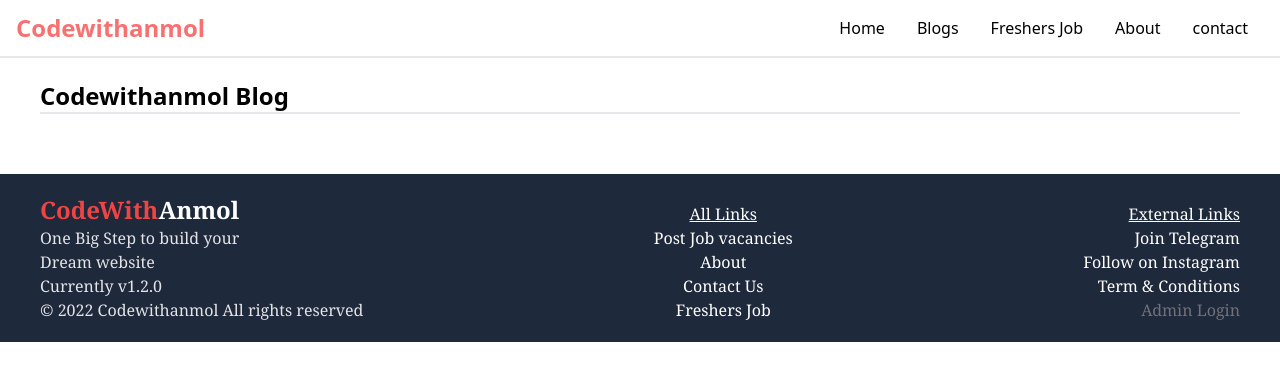
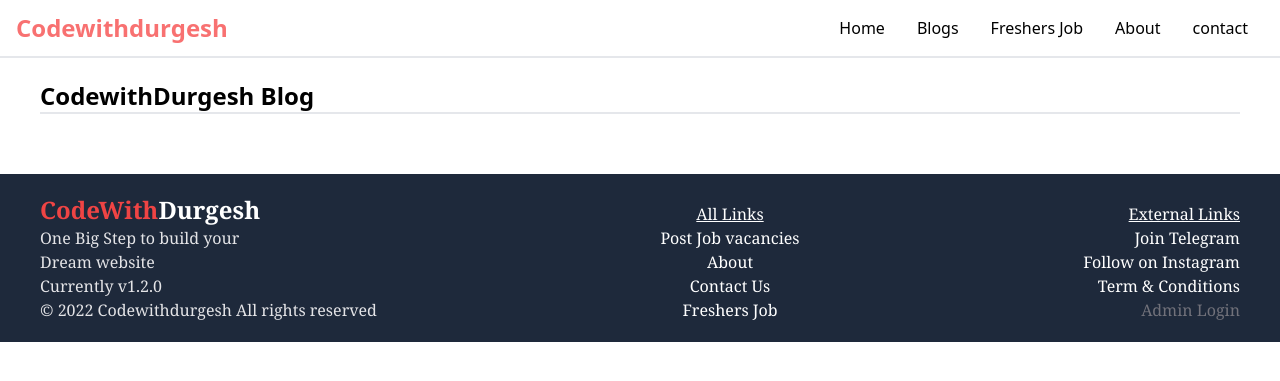
Before and after one commit to Durgesh63/codewithdurgesh, a Django app: page /blog/ in a window 1280 px wide. Shown: the top 381 px of the page. Run offline with Django 3.2, Linux system fonts and the light colour scheme; data that the repository does not hold is empty; some libraries are stand-ins or nearby versions.

Commit message:
update name of codewithanmol to codewithdurgesh

```diff
--- a/blog/templates/blog/404.html
+++ b/blog/templates/blog/404.html
@@ -5,7 +5,7 @@
 <!-- Primary Meta Tags -->
 <meta name="title" content=" 404 Page not Found ">
 <meta name="description" content="Oops! Looks like you followed a bad link. If you think this is a problem with us, please tell us">
-<meta name="keywords" content="codewithanmol ,code with anmol , Fresher, 404 page not found , fresher job , Fresherjob">
+<meta name="keywords" content="codewithdurgesh ,code with durgesh , Fresher, 404 page not found , fresher job , Fresherjob">
 <!-- Open Graph / Facebook -->
 <meta property="og:type" content="website">
 <meta property="og:url" content="{{current_path}}">
--- a/blog/templates/blog/base/footer.html
+++ b/blog/templates/blog/base/footer.html
@@ -4,7 +4,7 @@
         class="p-5 m-0 text-white bg-slate-800 flex-wrap h-auto flex justify-between lg:flex lg:items-center lg:justify-between">
 
         <ul class="justify-start mx-5">
-            <li class="font-bold text-2xl"><span class="text-red-500">CodeWith</span><span>Anmol</span></li>
+            <li class="font-bold text-2xl"><span class="text-red-500">CodeWith</span><span>Durgesh</span></li>
             <li class="text-zinc-200 w-auto">
                 One Big Step to build your
             </li>
@@ -15,7 +15,7 @@
                 Currently v1.2.0
             </li>
             <li class="text-zinc-200 w-auto">
-                © 2022 Codewithanmol All rights reserved
+                © 2022 Codewithdurgesh All rights reserved
             </li>
         </ul>
 
--- a/blog/templates/blog/base/navbar.html
+++ b/blog/templates/blog/base/navbar.html
@@ -3,7 +3,7 @@
     <nav
         class="flex border-b-2 flex-wrap items-center justify-between w-full md:py-0 px-4 py-4 fixed top-0 z-40 bg-white ">
         <div>
-            <span class="font-bold text-2xl"><span class="text-red-400">Codewithanmol</span> </span>
+            <span class="font-bold text-2xl"><span class="text-red-400">Codewithdurgesh</span> </span>
         </div>
 
         <i class="bi bi-list text-2xl mr-2 place-items-end cursor-pointer md:hidden block" id="menu-button"></i>
--- a/blog/templates/blog/blog.html
+++ b/blog/templates/blog/blog.html
@@ -1,28 +1,28 @@
 {% extends 'blog/homepage.html' %}
 {% load static %}
 {% block seo %}
-<title>Blogs - CodeWithAnmol</title>
+<title>Blogs - CodeWithDurgesh</title>
 <!-- Primary Meta Tags -->
-<meta name="title" content="Blogs - CodeWithAnmol">
-<meta name="description" content="Read through the variety of programming articles help in build website from CodeWithAnmol">
-<meta name="keywords" content="HTML, CSS, JavaScript, Django , CodeWithAnmol , codewithanmol ,code with anmol ,  Blogs , Blog">
+<meta name="title" content="Blogs - CodeWithDurgesh">
+<meta name="description" content="Read through the variety of programming articles help in build website from CodeWithDurgesh">
+<meta name="keywords" content="HTML, CSS, JavaScript, Django , CodeWithdurgesh , codewithdurgesh ,code with durgesh ,  Blogs , Blog">
 <!-- Open Graph / Facebook -->
 <meta property="og:type" content="website">
 <meta property="og:url" content="{{current_path}}">
-<meta property="og:title" content="Blogs - CodeWithAnmol">
-<meta property="og:description" content="Read through the variety of programming articles help in build website from CodeWithAnmol">
+<meta property="og:title" content="Blogs - CodeWithdurgesh">
+<meta property="og:description" content="Read through the variety of programming articles help in build website from CodeWithdurgesh">
 <meta property="og:image" content="https://res.cloudinary.com/anmoldev/image/upload/v1645629950/Screenshot_from_2022-02-23_20-53-28_aynez4.png">
 <!-- Twitter -->
 <meta property="twitter:card" content="summary_large_image">
 <meta property="twitter:url" content="{{current_path}}">
-<meta property="twitter:title" content="Blogs - CodeWithAnmol">
-<meta property="twitter:description" content="Read through the variety of programming articles help in build website from CodeWithAnmol">
+<meta property="twitter:title" content="Blogs - CodeWithdurgesh">
+<meta property="twitter:description" content="Read through the variety of programming articles help in build website from CodeWithdurgesh">
 <meta property="twitter:image" content="https://res.cloudinary.com/anmoldev/image/upload/v1645629950/Screenshot_from_2022-02-23_20-53-28_aynez4.png">
 {% endblock seo %}
 {% block main %}
 <div class="mt-28 lg:my-10 mx-2 lg:mx-10">
     <div class="text-xl lg:text-2xl border-b-2 font-bold">
-       Codewithanmol Blog
+       CodewithDurgesh Blog
     </div>
     <div class="grid gap-2 mt-1 lg:mt-5 grid-cols-6">
         <div class="lg:col-span-4 col-span-6">
--- a/blog/templates/blog/contectus.html
+++ b/blog/templates/blog/contectus.html
@@ -5,7 +5,7 @@
 <!-- Primary Meta Tags -->
 <meta name="title" content="Contant us">
 <meta name="description" content="If you have any question or comment submit connect us form to raise your Query">
-<meta name="keywords" content="HTML, aboutus , CSS, JavaScript, Django , CodeWithAnmol , codewithanmol ,code with anmol ,  Blogs , Blog">
+<meta name="keywords" content="HTML, aboutus , CSS, JavaScript, Django , CodeWithdurgesh , codewithdurgesh ,code with durgesh ,  Blogs , Blog">
 <!-- Open Graph / Facebook -->
 <meta property="og:type" content="website">
 <meta property="og:url" content="{{current_path}}">
--- a/blog/templates/blog/contents.html
+++ b/blog/templates/blog/contents.html
@@ -5,7 +5,7 @@
 <!-- Primary Meta Tags -->
 <meta name="title" content="{{data.meta_title}}">
 <meta name="description" content="{{data.meta_short_description}}">
-<meta name="keywords" content="{{data.meta_tags}} , codewithanmol , blogs , blog">
+<meta name="keywords" content="{{data.meta_tags}} , codewithdurgesh , blogs , blog">
 <!-- Open Graph / Facebook -->
 <meta property="og:type" content="website">
 <meta property="og:url" content="{{current_path}}">
--- a/blog/templates/blog/dashboard.html
+++ b/blog/templates/blog/dashboard.html
@@ -2,9 +2,9 @@
 {% load static %}
 {% load humanize %}
 {% block seo %}
-<title>Dashboard - CodeWithAnmol </title>
-<meta name="title" content="Dashboard - CodeWithAnmol">
-<meta name="description" content="Read through the variety of programming articles help in build website from CodeWithAnmol">
+<title>Dashboard - CodeWithDurgesh </title>
+<meta name="title" content="Dashboard - CodeWithDurgesh">
+<meta name="description" content="Read through the variety of programming articles help in build website from CodeWithdurgesh">
 {% endblock seo %}
 {% block main %}
 <div class="lg:-mt-6 mt-20 py-5 bg-slate-50">
--- a/blog/templates/blog/editblogpost.html
+++ b/blog/templates/blog/editblogpost.html
@@ -2,9 +2,9 @@
 {% load static %}
 {% load humanize %}
 {% block seo %}
-<title>Edit Blog - CodeWithAnmol </title>
-<meta name="title" content="Edit Blog - CodeWithAnmol">
-<meta name="description" content="Read through the variety of programming articles help in build website from CodeWithAnmol">
+<title>Edit Blog - CodeWithDnmol </title>
+<meta name="title" content="Edit Blog - CodeWithdurgesh">
+<meta name="description" content="Read through the variety of programming articles help in build website from CodeWithdurgesh">
 {% endblock seo %}
 {% block main %}
 {% include 'blog/base/model.html' %}
--- a/blog/templates/blog/homepage.html
+++ b/blog/templates/blog/homepage.html
@@ -21,7 +21,7 @@
     gtag('config', 'G-0ZHHWDVG8B');
     </script>
 
-    <!-- Clarity tracking code for https://codewithanmol.com/ -->
+    <!-- Clarity tracking code for https://codewithdurgesh.com/ -->
     <script>
      (function(c,l,a,r,i,t,y){        c[a]=c[a]||function(){(c[a].q=c[a].q||[]).push(arguments)};        t=l.createElement(r);t.async=1;t.src="https://www.clarity.ms/tag/"+i+"?ref=bwt";        y=l.getElementsByTagName(r)[0];y.parentNode.insertBefore(t,y);    })(window, document, "clarity", "script", "azhrcu4b4h");</script>
 {% block image %}
@@ -29,21 +29,21 @@
     <link rel="icon" href="{% static 'blog/image/favicon.ico' %}" type="image/x-icon">
 {% endblock image %}
 {% block seo %}
-    <title>CodeWithAnmol : Get Front-end & Back-end Code For Website</title>
+    <title>CodeWithDurgesh : Get Front-end & Back-end Code For Website</title>
     <!-- Primary Meta Tags -->
-    <meta name="title" content="CodeWithAnmol : Get Front-end & Back-end Code For Website">
+    <meta name="title" content="CodeWithdurgesh : Get Front-end & Back-end Code For Website">
     <meta name="description" content="My attempt to Solve problem and Help to build website and those coding techniques in short time. I provide a quick and to the point demo along with Source code and more!">
-    <meta name="keywords" content="HTML, CSS, JavaScript, Django , CodeWithAnmol , codewithanmol ,code with anmol , Fresher , fresher job , Fresherjob">
+    <meta name="keywords" content="HTML, CSS, JavaScript, Django , CodeWithdurgesh , codewithdurgesh ,code with durgesh , Fresher , fresher job , Fresherjob">
     <!-- Open Graph / Facebook -->
     <meta property="og:type" content="website">
     <meta property="og:url" content="{{current_path}}">
-    <meta property="og:title" content="CodeWithAnmol : Get Front-end & Back-end Code For Website">
+    <meta property="og:title" content="CodeWithdurgesh : Get Front-end & Back-end Code For Website">
     <meta property="og:description" content="My attempt to Solve problem and Help to build website and those coding techniques in short time. I provide a quick and to the point demo along with Source code and more!">
     <meta property="og:image" content="https://res.cloudinary.com/anmoldev/image/upload/v1645629950/Screenshot_from_2022-02-23_20-53-28_aynez4.png">
     <!-- Twitter -->
     <meta property="twitter:card" content="summary_large_image">
     <meta property="twitter:url" content="{{current_path}}">
-    <meta property="twitter:title" content="CodeWithAnmol : Get Front-end & Back-end Code For Website">
+    <meta property="twitter:title" content="CodeWithdurgesh : Get Front-end & Back-end Code For Website">
     <meta property="twitter:description" content="My attempt to Solve problem and Help to build website and those coding techniques in short time. I provide a quick and to the point demo along with Source code and more!">
     <meta property="twitter:image" content="https://res.cloudinary.com/anmoldev/image/upload/v1645629950/Screenshot_from_2022-02-23_20-53-28_aynez4.png">
 {% endblock seo %}
@@ -64,10 +64,10 @@
         <div class="grid gap-4 xl:border-b grid-cols-4">
             <div class="lg:col-span-2 col-span-4 mx-5 lg:mx-10">
                 <div class="text-xl lg:text-4xl mt-16 font-bold">
-                    Welcome to <span class="text-red-400">Codewithanmol</span>
+                    Welcome to <span class="text-red-400">Codewithdurgesh</span>
                  </div>
                  <div class="text-slate-600 text-sm lg:text-base mt-2">
-                     Find out the best code for your website. Its free! Code With Anmol is my attempt to teach basics and those coding techniques to people bult your own website with HTML,CSS,JS,ReactJS,Angular,Django,etc
+                     Find out the best code for your website. Its free! Code With durgesh is my attempt to teach basics and those coding techniques to people bult your own website with HTML,CSS,JS,ReactJS,Angular,Django,etc
                  </div>
                  <div class="mt-5">
                     <a class="px-3 py-2 lg:px-4 lg:py-3 bg-gray-900 text-gray-200 text-xs font-semibold rounded hover:bg-gray-800" href="{% url 'blog' %}">Explore Blog</a> <a class="px-3 py-2 mx-4 lg:px-4 lg:py-3 bg-gray-300 text-gray-900 text-xs font-semibold rounded hover:bg-gray-400" href="{% url 'fresherjobcontent' %}">Fresher Job</a>
--- a/blog/templates/blog/login.html
+++ b/blog/templates/blog/login.html
@@ -3,7 +3,7 @@
 {% block seo %}
 <title>Admin Login </title>
 <meta name="title" content="Admin Login ">
-<meta name="description" content="Admin Login on CodeWithAnmol">
+<meta name="description" content="Admin Login on CodeWithdurgesh">
 {% endblock seo %}
 {% block main %}
 <div class="min-h-screen flex flex-col items-center justify-center bg-gray-100 py-8">
--- a/blog/templates/blog/newpost.html
+++ b/blog/templates/blog/newpost.html
@@ -3,7 +3,7 @@
 {% block seo %}
         <title>{% if blog %}Add Blog Post{% else %} Add FresherJob Post {% endif %} </title>
         <meta name="title" content="{% if blog %}Add Blog Post{% else %} Add FresherJob Post {% endif %} ">
-        <meta name="description" content="{% if blog %}Add Blog Post{% else %} Add FresherJob Post {% endif %} on CodeWithAnmol">
+        <meta name="description" content="{% if blog %}Add Blog Post{% else %} Add FresherJob Post {% endif %} on CodeWithdurgesh">
 {% endblock seo %}
 {% block Dashboard %}
 <div class="lg:mx-10 lg:mt-10 my-5 lg:mb-20 mb-32 mx-5">
--- a/blog/templates/blog/viewpost.html
+++ b/blog/templates/blog/viewpost.html
@@ -4,7 +4,7 @@
 {% block seo %}
         <title>{% if blog == "blog" %} Blog {% elif blog == "fresher" %} FresherJob {% elif blog == "contact" %} Contact {% elif blog == "jobvacancies" %} Job Vacancies {% else %} Telegram Inbox {% endif %}</title>
         <meta name="title" content="{% if blog == 'blog' %} Blog {% elif blog == 'fresher' %} FresherJob {% elif blog == 'contact' %} Contact {% elif blog == 'jobvacancies' %} Job Vacancies {% else %} Telegram Inbox {% endif %}">
-        <meta name="description" content="{% if blog == 'blog' %} Blog {% elif blog == 'fresher' %} FresherJob {% elif blog == 'contact' %} Contact {% elif blog == 'jobvacancies' %} Job Vacancies {% else %} Telegram Inbox {% endif %} on CodeWithAnmol">
+        <meta name="description" content="{% if blog == 'blog' %} Blog {% elif blog == 'fresher' %} FresherJob {% elif blog == 'contact' %} Contact {% elif blog == 'jobvacancies' %} Job Vacancies {% else %} Telegram Inbox {% endif %} on CodeWithdurgesh">
 {% endblock seo %}
 {% block Dashboard %}
 <div class="lg:mx-10 lg:mt-10 my-5 lg:mb-20 mb-32 mx-5">
--- a/fresherjob/templates/fresherjob/base/fresherjobfooter.html
+++ b/fresherjob/templates/fresherjob/base/fresherjobfooter.html
@@ -4,7 +4,7 @@
         class="p-5 m-0 text-white bg-slate-800 flex-wrap h-auto flex justify-between lg:flex lg:items-center lg:justify-between">
 
         <ul class="justify-start mx-5">
-            <li class="font-bold text-2xl"><span class="text-indigo-600">CodeWithAnmol</span> <span>Fresherjob</span></li>
+            <li class="font-bold text-2xl"><span class="text-indigo-600">CodeWithDurgesh</span> <span>Fresherjob</span></li>
             <li class="text-zinc-200 w-auto">
                 One Big Step to get your
             </li>
@@ -15,7 +15,7 @@
                 Currently v1.2.0
             </li>
             <li class="text-zinc-200 w-auto">
-                © 2022 Codewithanmol All rights reserved
+                © 2022 CodeWithDurgesh All rights reserved
             </li>
         </ul>
 
@@ -30,7 +30,7 @@
             <li class="underline">External Links</li>
             <li class="hover:text-zinc-400"><a href="https://telegram.me/share/url?url=https://t.me/Fresher_job" target="_blank">Join Telegram</a></li>
             <li class="hover:text-zinc-400"><a href="#">Follow on Instagram</a></li>
-            <li class="hover:text-zinc-400"><a href="{% url 'homepage' %}">Codewithanmol</a></li>
+            <li class="hover:text-zinc-400"><a href="{% url 'homepage' %}">CodeWithDurgesh</a></li>
             {% if not request.user.is_authenticated %}
             <li class="text-zinc-500 hover:text-zinc-900"><a href="{% url 'login' %}">Admin Login</a></li>
             {% endif %}
--- a/fresherjob/templates/fresherjob/contents.html
+++ b/fresherjob/templates/fresherjob/contents.html
@@ -5,7 +5,7 @@
 <!-- Primary Meta Tags -->
 <meta name="title" content="{{data.meta_title}}">
 <meta name="description" content="{{data.meta_short_description}}">
-<meta name="keywords" content="{{data.meta_tags}} , codewithanmol , fresherjob 2022 , fresherjob">
+<meta name="keywords" content="{{data.meta_tags}} , codewithdurgesh , fresherjob 2022 , fresherjob">
 <!-- Open Graph / Facebook -->
 <meta property="og:type" content="website">
 <meta property="og:url" content="{{current_path}}">
--- a/fresherjob/templates/fresherjob/editorpost.html
+++ b/fresherjob/templates/fresherjob/editorpost.html
@@ -2,8 +2,8 @@
 {% load static %}
 {% load humanize %}
 {% block seo %}
-<title>Editpost Fresherjob - CodeWithAnmol </title>
-<meta name="title" content="Editpost Fresherjob - CodeWithAnmol">
+<title>Editpost Fresherjob - CodeWithdurgesh </title>
+<meta name="title" content="Editpost Fresherjob - CodeWithdurgesh">
 <meta name="description" content="Read through the variety of  fresherjob articles and help to get the perfect and dream jobs related to your knowledge.">
 {% endblock seo %}
 {% block main %}
--- a/fresherjob/templates/fresherjob/fresherhomepage.html
+++ b/fresherjob/templates/fresherjob/fresherhomepage.html
@@ -5,7 +5,7 @@
 <!-- Primary Meta Tags -->
 <meta name="title" content="FresherJob - Find Your Dream Job">
 <meta name="description" content="My attempt to solve Fresher job problem and Help to get the perfect and dream jobs related to its knowledge .">
-<meta name="keywords" content="codewithanmol , Fresher , fresher job , Fresherjob ,Wipro , TCS , Infosys , Google , fresherjob 2022 , 2022 batch fresher job">
+<meta name="keywords" content="codewithdurgesh , Fresher , fresher job , Fresherjob ,Wipro , TCS , Infosys , Google , fresherjob 2022 , 2022 batch fresher job">
 <!-- Open Graph / Facebook -->
 <meta property="og:type" content="website">
 <meta property="og:url" content="{{current_path}}">
@@ -28,7 +28,7 @@
     <div class="grid gap-4 xl:border-b grid-cols-4">
         <div class="lg:col-span-2 col-span-4 mx-5 lg:mx-10">
             <div class="text-xl lg:text-4xl mt-16 font-bold">
-                Welcome to <span class="text-indigo-600">Codewithanmol-Fresherjob</span>
+                Welcome to <span class="text-indigo-600">Codewithdurgesh-Fresherjob</span>
              </div>
              <div class="text-slate-600 text-sm lg:text-base mt-2">
                 One Big Step to get your dream Job With Fresherjob
```
Also changed, not shown: blog/templates/blog/about.html (+5 -5 lines), blog/templates/blog/termandconditions.html (+7 -7 lines), fresherjob/templates/fresherjob/fresherjobcontent.html (+5 -5 lines), fresherjob/templates/fresherjob/postjob.html (+5 -5 lines).
